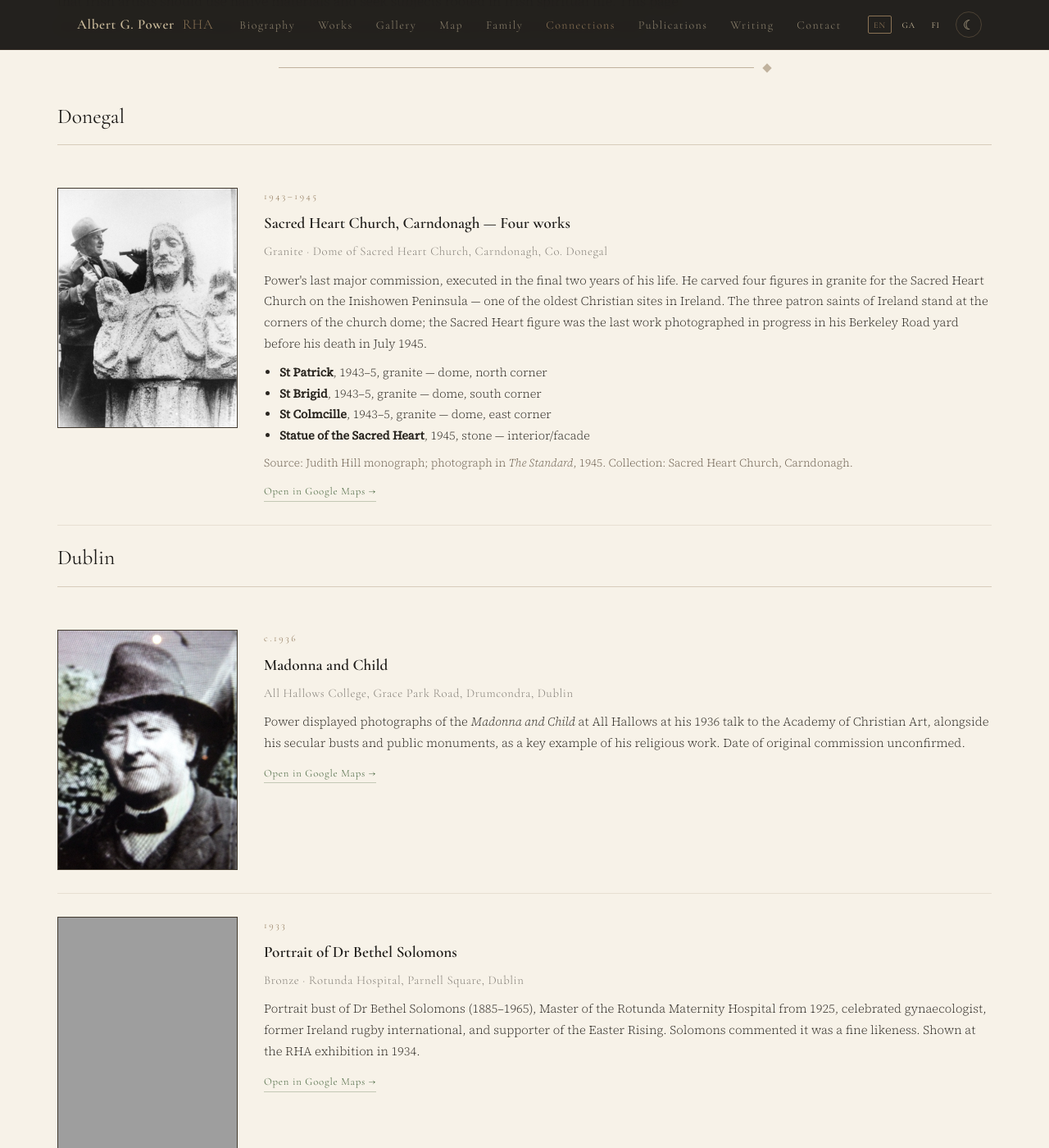
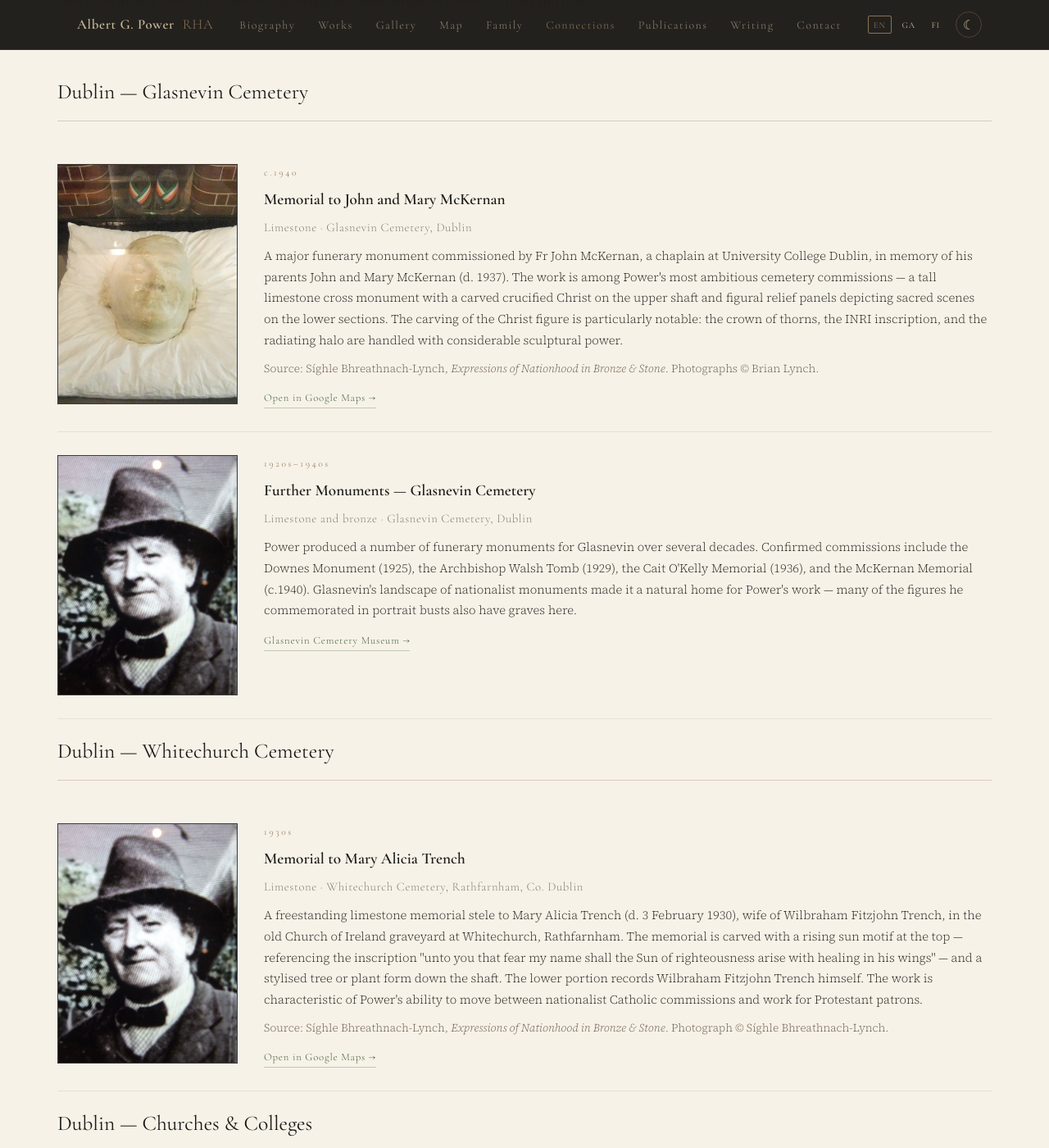
Before and after one commit to Nanyte25/albertpower, a Jekyll site: the page built from connections/church-works.html, in a window 1280 px wide and 1400 px high, scrolled down 634 px. Shown: the whole window at 82% size. Built offline with Jekyll 4.4.1, drawn with Linux system fonts in a browser that asks for light colours; some web fonts are replaced; some of the changed text lies outside the part shown; grey boxes are pictures that could not be loaded.

Commit message:
feat: church works page — McKernan/Trench memorials, Tralee quote, Plunkett note, county structure

```diff
--- a/connections/church-works.html
+++ b/connections/church-works.html
@@ -26,41 +26,92 @@
       <p>Power was a devout Catholic whose nationalist and religious convictions were
       inseparable. He spoke publicly at the Academy of Christian Art in 1936 about his
       approach to devotional sculpture, arguing that Irish artists should use native
-      materials and seek subjects rooted in Irish spiritual life. This page documents
-      confirmed religious commissions outside his secular portrait and monument work.</p>
+      materials and seek subjects rooted in Irish spiritual life.</p>
     </div>
 
     <div class="celtic-rule"></div>
 
     <section class="museum-works-section">
-      <h2 class="map-list-title">Donegal</h2>
+      <h2 class="map-list-title">Dublin — Glasnevin Cemetery</h2>
 
       <div class="museum-work-card">
         <div class="museum-work-image">
-          <img src="/assets/images/power-working-carndonagh.jpg"
-               alt="Albert Power working on Carndonagh commission, 1943–45"
+          <img src="/assets/images/collins-death-mask.jpg"
+               alt="Glasnevin Cemetery, Dublin"
                loading="lazy"
-               onerror="this.src='https://upload.wikimedia.org/wikipedia/commons/thumb/4/4e/Padraic_O_Conaire_statue_Galway.jpg/600px-Padraic_O_Conaire_statue_Galway.jpg'" />
+               onerror="this.parentElement.style.display='none'" />
         </div>
         <div class="museum-work-info">
-          <span class="work-year">1943–1945</span>
-          <h3>Sacred Heart Church, Carndonagh — Four works</h3>
-          <p class="work-medium">Granite · Dome of Sacred Heart Church, Carndonagh, Co. Donegal</p>
-          <p>Power's last major commission, executed in the final two years of his life.
-          He carved four figures in granite for the Sacred Heart Church on the Inishowen
-          Peninsula — one of the oldest Christian sites in Ireland. The three patron saints
-          of Ireland stand at the corners of the church dome; the Sacred Heart figure
-          was the last work photographed in progress in his Berkeley Road yard before
-          his death in July 1945.</p>
-          <ul style="margin:0.5rem 0 0.5rem 1.2rem; font-size:0.9rem;">
-            <li><strong>St Patrick</strong>, 1943–5, granite — dome, north corner</li>
-            <li><strong>St Brigid</strong>, 1943–5, granite — dome, south corner</li>
-            <li><strong>St Colmcille</strong>, 1943–5, granite — dome, east corner</li>
-            <li><strong>Statue of the Sacred Heart</strong>, 1945, stone — interior/facade</li>
-          </ul>
-          <p style="font-size:0.85rem; color:var(--text-muted);">Source: Judith Hill monograph; photograph in <em>The Standard</em>, 1945. Collection: Sacred Heart Church, Carndonagh.</p>
+          <span class="work-year">c.1940</span>
+          <h3>Memorial to John and Mary McKernan</h3>
+          <p class="work-medium">Limestone · Glasnevin Cemetery, Dublin</p>
+          <p>A major funerary monument commissioned by Fr John McKernan, a chaplain
+          at University College Dublin, in memory of his parents John and Mary McKernan
+          (d. 1937). The work is among Power's most ambitious cemetery commissions —
+          a tall limestone cross monument with a carved crucified Christ on the upper
+          shaft and figural relief panels depicting sacred scenes on the lower sections.
+          The carving of the Christ figure is particularly notable: the crown of thorns,
+          the INRI inscription, and the radiating halo are handled with considerable
+          sculptural power.</p>
+          <p style="font-size:0.85rem; color:var(--text-muted);">Source: Síghle Bhreathnach-Lynch, <em>Expressions of Nationhood in Bronze &amp; Stone</em>. Photographs © Brian Lynch.</p>
           <div class="map-card-links" style="margin-top:0.75rem;">
-            <a href="https://www.google.com/maps/place/?q=place_id:ChIJgfAF5LYBYEgRERUb5g85EvQ"
+            <a href="https://www.google.com/maps/place/Glasnevin+Cemetery/@53.3697293,-6.2773294,17z"
+               target="_blank" rel="noopener noreferrer" class="map-directions-link">Open in Google Maps →</a>
+          </div>
+        </div>
+      </div>
+
+      <div class="museum-work-card">
+        <div class="museum-work-image">
+          <img src="/assets/images/albert-power-portrait.jpg"
+               alt="Glasnevin Cemetery — further works by Albert Power"
+               loading="lazy"
+               onerror="this.parentElement.style.display='none'" />
+        </div>
+        <div class="museum-work-info">
+          <span class="work-year">1920s–1940s</span>
+          <h3>Further Monuments — Glasnevin Cemetery</h3>
+          <p class="work-medium">Limestone and bronze · Glasnevin Cemetery, Dublin</p>
+          <p>Power produced a number of funerary monuments for Glasnevin over several
+          decades. Confirmed commissions include the Downes Monument (1925), the
+          Archbishop Walsh Tomb (1929), the Cait O'Kelly Memorial (1936), and the
+          McKernan Memorial (c.1940). Glasnevin's landscape of nationalist monuments
+          made it a natural home for Power's work — many of the figures he
+          commemorated in portrait busts also have graves here.</p>
+          <div class="map-card-links" style="margin-top:0.75rem;">
+            <a href="https://www.glasnevintrust.ie"
+               target="_blank" rel="noopener noreferrer" class="map-directions-link">Glasnevin Cemetery Museum →</a>
+          </div>
+        </div>
+      </div>
+
+    </section>
+
+    <section class="museum-works-section">
+      <h2 class="map-list-title">Dublin — Whitechurch Cemetery</h2>
+
+      <div class="museum-work-card">
+        <div class="museum-work-image">
+          <img src="/assets/images/albert-power-portrait.jpg"
+               alt="Whitechurch Cemetery, Rathfarnham, Co. Dublin"
+               loading="lazy"
+               onerror="this.parentElement.style.display='none'" />
+        </div>
+        <div class="museum-work-info">
+          <span class="work-year">1930s</span>
+          <h3>Memorial to Mary Alicia Trench</h3>
+          <p class="work-medium">Limestone · Whitechurch Cemetery, Rathfarnham, Co. Dublin</p>
+          <p>A freestanding limestone memorial stele to Mary Alicia Trench (d. 3 February
+          1930), wife of Wilbraham Fitzjohn Trench, in the old Church of Ireland graveyard
+          at Whitechurch, Rathfarnham. The memorial is carved with a rising sun motif at
+          the top — referencing the inscription "unto you that fear my name shall the Sun
+          of righteousness arise with healing in his wings" — and a stylised tree or plant
+          form down the shaft. The lower portion records Wilbraham Fitzjohn Trench himself.
+          The work is characteristic of Power's ability to move between nationalist
+          Catholic commissions and work for Protestant patrons.</p>
+          <p style="font-size:0.85rem; color:var(--text-muted);">Source: Síghle Bhreathnach-Lynch, <em>Expressions of Nationhood in Bronze &amp; Stone</em>. Photograph © Síghle Bhreathnach-Lynch.</p>
+          <div class="map-card-links" style="margin-top:0.75rem;">
+            <a href="https://www.google.com/maps/search/Whitechurch+Cemetery+Rathfarnham+Dublin"
                target="_blank" rel="noopener noreferrer" class="map-directions-link">Open in Google Maps →</a>
           </div>
         </div>
@@ -69,12 +120,12 @@
     </section>
 
     <section class="museum-works-section">
-      <h2 class="map-list-title">Dublin</h2>
+      <h2 class="map-list-title">Dublin — Churches &amp; Colleges</h2>
 
       <div class="museum-work-card">
         <div class="museum-work-image">
           <img src="/assets/images/albert-power-portrait.jpg"
-               alt="All Hallows College, Drumcondra"
+               alt="All Hallows College, Drumcondra, Dublin"
                loading="lazy"
                onerror="this.parentElement.style.display='none'" />
         </div>
@@ -82,10 +133,11 @@
           <span class="work-year">c.1936</span>
           <h3>Madonna and Child</h3>
           <p class="work-medium">All Hallows College, Grace Park Road, Drumcondra, Dublin</p>
-          <p>Power displayed photographs of the <em>Madonna and Child</em> at All Hallows
-          at his 1936 talk to the Academy of Christian Art, alongside his secular busts and
-          public monuments, as a key example of his religious work. Date of original
-          commission unconfirmed.</p>
+          <p>Power displayed photographs of this <em>Madonna and Child</em> at his 1936
+          talk to the Academy of Christian Art as a key example of his religious work,
+          alongside his secular busts and public monuments. Date of original commission
+          unconfirmed. All Hallows College is now Dublin City University's All Hallows
+          campus.</p>
           <div class="map-card-links" style="margin-top:0.75rem;">
             <a href="https://www.google.com/maps/place/?q=place_id:ChIJQUJOVGgOZ0gRiC9ZvtbxlYE"
                target="_blank" rel="noopener noreferrer" class="map-directions-link">Open in Google Maps →</a>
@@ -96,7 +148,7 @@
       <div class="museum-work-card">
         <div class="museum-work-image">
           <img src="/assets/images/michael-collins-bust.jpg"
-               alt="Portrait bust — Rotunda Hospital"
+               alt="Rotunda Hospital, Parnell Square, Dublin"
                loading="lazy"
                onerror="this.parentElement.style.display='none'" />
         </div>
@@ -115,10 +167,15 @@
         </div>
       </div>
 
+    </section>
+
+    <section class="museum-works-section">
+      <h2 class="map-list-title">Co. Dublin — Skerries</h2>
+
       <div class="museum-work-card">
         <div class="museum-work-image">
           <img src="/assets/images/albert-power-portrait.jpg"
-               alt="St Patrick's Church, Skerries"
+               alt="St Patrick's Church, Skerries, Co. Dublin"
                loading="lazy"
                onerror="this.parentElement.style.display='none'" />
         </div>
@@ -129,11 +186,13 @@
           <p>Carved in situ on a scaffold on the exterior façade of the new St Patrick's
           Church, Skerries, designed by architect J.J. Robinson and consecrated in 1939.
           Power argued for Skerries limestone but Portland stone was chosen as cheaper.</p>
-          <p>Power discovered during the commission that local legend held St Patrick had
-          visited Skerries and that someone had stolen one of his goats — giving rise to the
-          centuries-old taunt "Skerry Goats." He secretly carved a goat's head projecting
-          from the Celtic interlace base. After the church opened, the Archbishop of Dublin
-          was displeased. The goat remains to this day.</p>
+          <p>Power discovered that local legend held St Patrick had visited Skerries and
+          that someone had stolen one of his goats — giving rise to the centuries-old
+          taunt "Skerry Goats." He secretly carved a goat's head projecting from the
+          Celtic interlace base of the statue. After the church opened, the Archbishop of
+          Dublin Edward Byrne instructed his secretary Fr Dunne to write demanding removal.
+          The goat remains to this day. A separate bronze plaque commemorating the goat
+          was later added to the church in 1989.</p>
           <div class="map-card-links" style="margin-top:0.75rem;">
             <a href="https://www.google.com/maps/place/?q=place_id:ChIJm2lz-agYZ0gRYKzwoMGgUro"
                target="_blank" rel="noopener noreferrer" class="map-directions-link">Open in Google Maps →</a>
@@ -144,7 +203,43 @@
     </section>
 
     <section class="museum-works-section">
-      <h2 class="map-list-title">Galway</h2>
+      <h2 class="map-list-title">Co. Donegal — Carndonagh</h2>
+
+      <div class="museum-work-card">
+        <div class="museum-work-image">
+          <img src="/assets/images/power-working-carndonagh.jpg"
+               alt="Albert Power working on Carndonagh commission, 1943–45"
+               loading="lazy"
+               onerror="this.parentElement.style.display='none'" />
+        </div>
+        <div class="museum-work-info">
+          <span class="work-year">1943–1945</span>
+          <h3>Sacred Heart Church, Carndonagh — Four works</h3>
+          <p class="work-medium">Granite · Sacred Heart Church, Carndonagh, Co. Donegal</p>
+          <p>Power's last major commission, executed in the final two years of his life.
+          He carved four figures in granite for the Sacred Heart Church on the Inishowen
+          Peninsula — one of the oldest Christian sites in Ireland, deeply associated with
+          St Patrick's mission to the north. The three patron saints of Ireland stand at
+          the corners of the church dome; the Sacred Heart figure was the last work
+          photographed in progress in his Berkeley Road yard before his death in July 1945.</p>
+          <ul style="margin:0.5rem 0 0.5rem 1.2rem; font-size:0.9rem;">
+            <li><strong>St Patrick</strong>, 1943–5, granite — dome</li>
+            <li><strong>St Brigid</strong>, 1943–5, granite — dome</li>
+            <li><strong>St Colmcille</strong>, 1943–5, granite — dome</li>
+            <li><strong>Statue of the Sacred Heart</strong>, 1945, stone</li>
+          </ul>
+          <p style="font-size:0.85rem; color:var(--text-muted);">Source: Judith Hill monograph; photograph in <em>The Standard</em>, 1945.</p>
+          <div class="map-card-links" style="margin-top:0.75rem;">
+            <a href="https://www.google.com/maps/place/?q=place_id:ChIJgfAF5LYBYEgRERUb5g85EvQ"
+               target="_blank" rel="noopener noreferrer" class="map-directions-link">Open in Google Maps →</a>
+          </div>
+        </div>
+      </div>
+
+    </section>
+
+    <section class="museum-works-section">
+      <h2 class="map-list-title">Co. Galway</h2>
 
       <div class="museum-work-card">
         <div class="museum-work-image">
@@ -174,7 +267,7 @@
     </section>
 
     <section class="museum-works-section">
-      <h2 class="map-list-title">Mayo</h2>
+      <h2 class="map-list-title">Co. Mayo</h2>
 
       <div class="museum-work-card">
         <div class="museum-work-image">
@@ -188,11 +281,9 @@
           <h3>St Joseph and Christ Child</h3>
           <p class="work-medium">Marble · Convent of Divine Providence, Foxford, Co. Mayo</p>
           <p>An earlier marble version of the St Joseph and Christ Child subject, carved
-          for the Convent of Divine Providence in Foxford — the convent associated with
-          the Sisters of Charity and the famous Foxford Woollen Mills. This is among
-          Power's finer religious works in marble, demonstrating the range he maintained
-          between his harder carved stone commissions and his modelled bronze portraits.
-          An almost identical limestone version was made for Garbally College in 1941.</p>
+          for the Convent of Divine Providence in Foxford — associated with the Sisters
+          of Charity and the famous Foxford Woollen Mills. An almost identical limestone
+          version was made for Garbally College in 1941.</p>
           <p style="font-size:0.85rem; color:var(--text-muted);">Source: Síghle Bhreathnach-Lynch, <em>Expressions of Nationhood in Bronze &amp; Stone</em>. Photograph © Síghle Bhreathnach-Lynch.</p>
           <div class="map-card-links" style="margin-top:0.75rem;">
             <a href="https://www.google.com/maps/search/Convent+Divine+Providence+Foxford+Mayo"
@@ -204,12 +295,12 @@
     </section>
 
     <section class="museum-works-section">
-      <h2 class="map-list-title">Kerry</h2>
+      <h2 class="map-list-title">Co. Kerry</h2>
 
       <div class="museum-work-card">
         <div class="museum-work-image">
           <img src="/assets/images/albert-power-portrait.jpg"
-               alt="Tralee — Pikeman, Denny Street"
+               alt="Denny Street, Tralee, Co. Kerry"
                loading="lazy"
                onerror="this.parentElement.style.display='none'" />
         </div>
@@ -217,11 +308,15 @@
           <span class="work-year">1939</span>
           <h3>Pikeman</h3>
           <p class="work-medium">Limestone · Denny Street, Tralee, Co. Kerry</p>
-          <p>A full-length figure of a pikeman commemorating those who fought and died in
-          the 1798 rebellion. Power replaced the original centenary statue toppled from its
-          plinth by the Black and Tans in 1921. He gave the work a deeply personal
-          ideological statement, placing the figure on tree roots to symbolise a man who
-          had lost everything yet stands on his claim to right and justice.</p>
+          <p>A full-length figure of a pikeman commemorating the 1798 rebellion. Power
+          replaced the original centenary statue toppled by the Black and Tans in 1921.
+          In Power's own words, the figure placed on tree roots symbolises: <em>"this man
+          represents his country, the man who had lost everything. His house has been
+          burnt, everything has been taken away from him. There is nothing remaining to
+          him but the roots of his trees. Yet he is standing on the roots which support
+          his claim to right and justice and faces life sure of conquering. This man is
+          Ireland."</em> The plinth panels commemorate the uprisings of 1798, 1803, 1848
+          and 1867.</p>
           <div class="map-card-links" style="margin-top:0.75rem;">
             <a href="https://www.google.com/maps/place/?q=place_id:ChIJw4T-dXw1RUgRK5-j6bL9yj4"
                target="_blank" rel="noopener noreferrer" class="map-directions-link">Open in Google Maps →</a>
@@ -232,12 +327,12 @@
     </section>
 
     <section class="museum-works-section">
-      <h2 class="map-list-title">Sligo</h2>
+      <h2 class="map-list-title">Co. Sligo</h2>
 
       <div class="museum-work-card">
         <div class="museum-work-image">
           <img src="/assets/images/albert-power-portrait.jpg"
-               alt="Sligo — Bishop Gillooly statue"
+               alt="Gillooly Hall, Sligo"
                loading="lazy"
                onerror="this.parentElement.style.display='none'" />
         </div>
@@ -264,16 +359,15 @@
     <section class="museum-works-section">
       <h2 class="map-list-title">Pending Research</h2>
       <div class="connection-intro">
-        <p>The following locations have been identified as holding Power commissions but
-        require further confirmation or documentation:</p>
+        <p>The following have been identified but require further confirmation:</p>
         <ul style="margin: 0.5rem 0 1rem 1.5rem; line-height:1.9;">
-          <li><strong>Mullingar Cathedral</strong> — tympanum carving (date unconfirmed; source: Judith Hill monograph). Map pin to be added once geocoded.</li>
-          <li><strong>Pro-Cathedral, Dublin</strong> — Power exhibited religious works and was connected to the Pro-Cathedral's circle; specific commission unconfirmed.</li>
-          <li><strong>Oliver Plunkett bust</strong>, 1942 — second bust of the Venerable Oliver Plunkett, concentrating on the drama of his martyrdom. Location unconfirmed. Source: Judith Hill monograph.</li>
+          <li><strong>Mullingar Cathedral</strong> — tympanum carving (date unconfirmed; source: Judith Hill monograph).</li>
+          <li><strong>Oliver Plunkett bust, 1942</strong> — Power's second bust of the saint, depicting the moment of martyrdom. Location unconfirmed. The head of St Oliver Plunkett is enshrined at <a href="https://www.google.com/maps/place/St+Peter%27s+Church,+Drogheda" target="_blank" rel="noopener noreferrer">St Peter's Church, Drogheda, Co. Louth</a> — whether Power's bust is connected to that shrine remains unconfirmed by documentary sources.</li>
+          <li><strong>Pro-Cathedral, Dublin</strong> — Power was connected to the Pro-Cathedral's circle; specific commission unconfirmed.</li>
+          <li><strong>Archbishop Walsh Tomb, Glasnevin</strong> (1929) — confirmed commission, precise location within cemetery not yet documented on this page.</li>
         </ul>
         <p style="font-size:0.85rem; color:var(--text-muted); font-style:italic;">
-          Power produced many ecclesiastical works in churches across Ireland, particularly
-          devotional figures and altarpiece reliefs, which are not yet fully documented here.
+          Power produced many ecclesiastical works across Ireland not yet fully documented here.
           If you have information about works in your local church or institution,
           please <a href="{{ '/#contact' | relative_url }}">get in touch</a>.
         </p>
```
Also changed, not shown: other parts of connections/church-works.html (+9 -11 lines).
